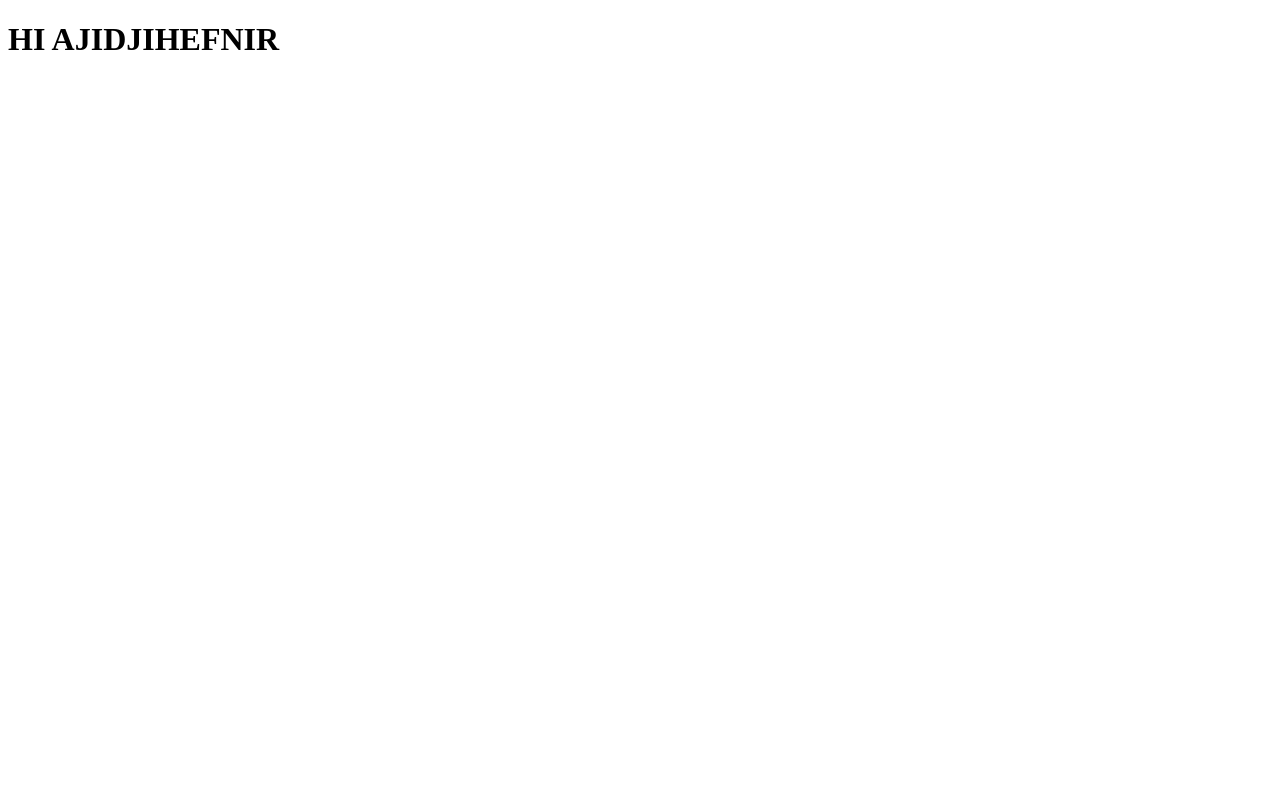
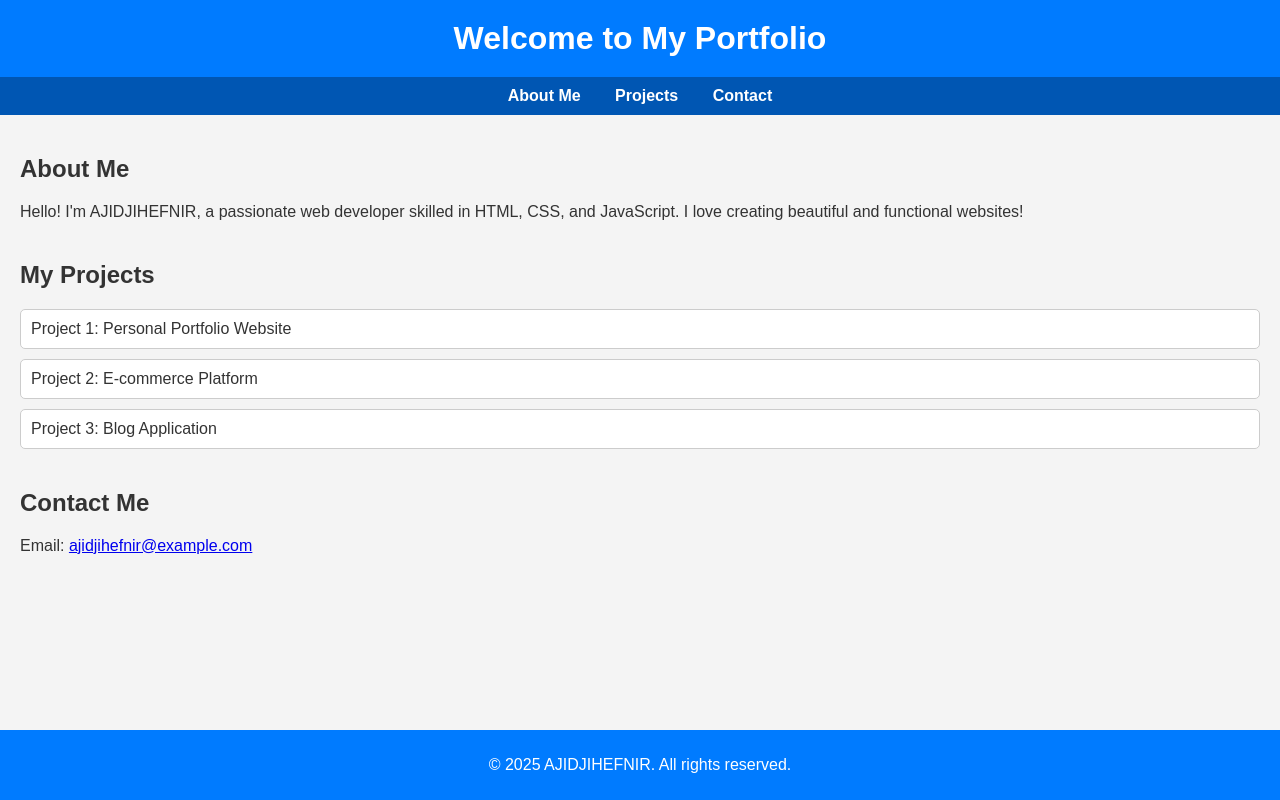
Before and after one commit to Cutiekuan/Practice, a plain HTML site: page index.html in a window 1280 px wide. Drawn offline with Linux system fonts and the light colour scheme.

Commit message:
added changes

```diff
--- a/index.html
+++ b/index.html
@@ -3,10 +3,127 @@
 <head>
     <meta charset="UTF-8">
     <meta name="viewport" content="width=device-width, initial-scale=1.0">
-    <title>MY PORTFOLIO</title>
-    <h1> HI AJIDJIHEFNIR</h1>
+    <title>My Portfolio</title>
+    <!-- Add CSS styling -->
+    <style>
+        body {
+            font-family: Arial, sans-serif;
+            margin: 0;
+            padding: 0;
+            background-color: #f4f4f4;
+            color: #333;
+        }
+
+        header {
+            background-color: #007BFF;
+            color: white;
+            padding: 20px 0;
+            text-align: center;
+        }
+
+        header h1 {
+            margin: 0;
+        }
+
+        nav {
+            background-color: #0056b3;
+            padding: 10px;
+            text-align: center;
+        }
+
+        nav a {
+            color: white;
+            text-decoration: none;
+            margin: 0 15px;
+            font-weight: bold;
+        }
+
+        nav a:hover {
+            text-decoration: underline;
+        }
+
+        .container {
+            padding: 20px;
+        }
+
+        .about, .projects, .contact {
+            margin-bottom: 40px;
+        }
+
+        .projects ul {
+            list-style-type: none;
+            padding: 0;
+        }
+
+        .projects ul li {
+            background: white;
+            margin: 10px 0;
+            padding: 10px;
+            border: 1px solid #ccc;
+            border-radius: 5px;
+        }
+
+        footer {
+            background-color: #007BFF;
+            color: white;
+            text-align: center;
+            padding: 10px 0;
+            position: fixed;
+            width: 100%;
+            bottom: 0;
+        }
+    </style>
 </head>
 <body>
+    <header>
+        <h1>Welcome to My Portfolio</h1>
+    </header>
 
+    <nav>
+        <a href="#about">About Me</a>
+        <a href="#projects">Projects</a>
+        <a href="#contact">Contact</a>
+    </nav>
+
+    <div class="container">
+        <!-- About Section -->
+        <section id="about" class="about">
+            <h2>About Me</h2>
+            <p>Hello! I'm AJIDJIHEFNIR, a passionate web developer skilled in HTML, CSS, and JavaScript. I love creating beautiful and functional websites!</p>
+        </section>
+
+        <!-- Projects Section -->
+        <section id="projects" class="projects">
+            <h2>My Projects</h2>
+            <ul>
+                <li>Project 1: Personal Portfolio Website</li>
+                <li>Project 2: E-commerce Platform</li>
+                <li>Project 3: Blog Application</li>
+            </ul>
+        </section>
+
+        <!-- Contact Section -->
+        <section id="contact" class="contact">
+            <h2>Contact Me</h2>
+            <p>Email: <a href="mailto:ajidjihefnir@example.com">ajidjihefnir@example.com</a></p>
+        </section>
+    </div>
+
+    <footer>
+        <p>© 2025 AJIDJIHEFNIR. All rights reserved.</p>
+    </footer>
+
+    <!-- Add JavaScript -->
+    <script>
+        // Smooth scrolling for navigation links
+        document.querySelectorAll('nav a').forEach(link => {
+            link.addEventListener('click', function(event) {
+                event.preventDefault();
+                const targetId = this.getAttribute('href').substring(1);
+                const targetElement = document.getElementById(targetId);
+                targetElement.scrollIntoView({ behavior: 'smooth' });
+            });
+        });
+    </script>
 </body>
 </html>
```
